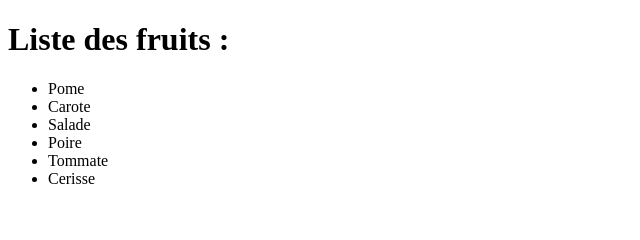
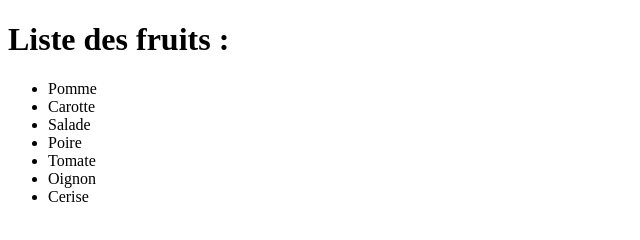
Before and after one commit to AlexDelapierre/Ex-final, a plain HTML site: page index.html in a window 1280 px wide. Shown: the full height of the page, 0-640 px from the left. Drawn offline with Linux system fonts and the light colour scheme.

Commit message:
Remove fruits from vegetable list and add onion

```diff
--- a/index.html
+++ b/index.html
@@ -10,12 +10,13 @@
     <body>
         <h1>Liste des fruits :</h1>
         <ul>
-            <li>Pome</li>
-            <li>Carote</li>
+            <li>Pomme</li>
+            <li>Carotte</li>
             <li>Salade</li>
             <li>Poire</li>
-            <li>Tommate</li>
-            <li>Cerisse</li>
+            <li>Tomate</li>
+            <li>Oignon</li>
+            <li>Cerise</li>
         </ul>
     </body>
 </html>
```
